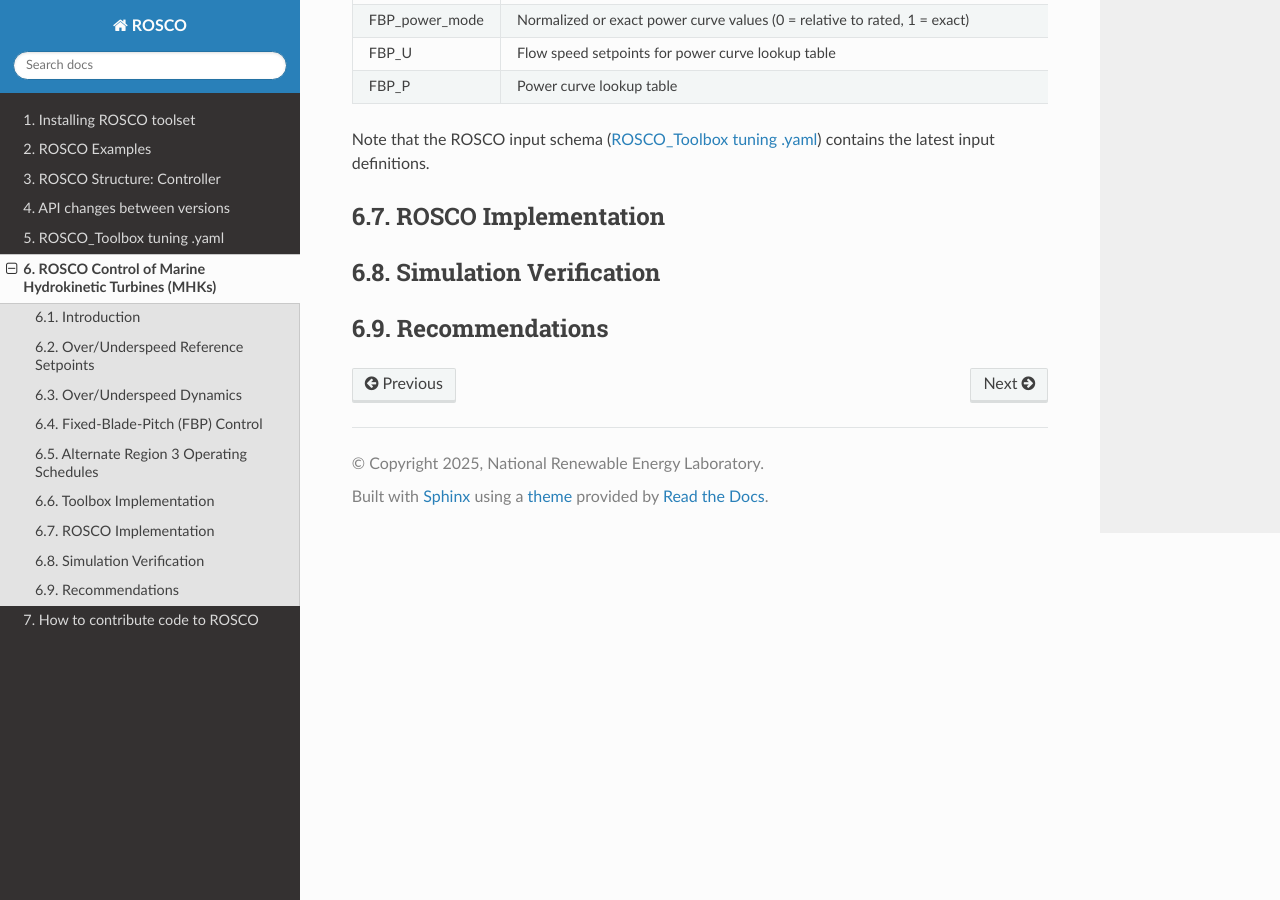
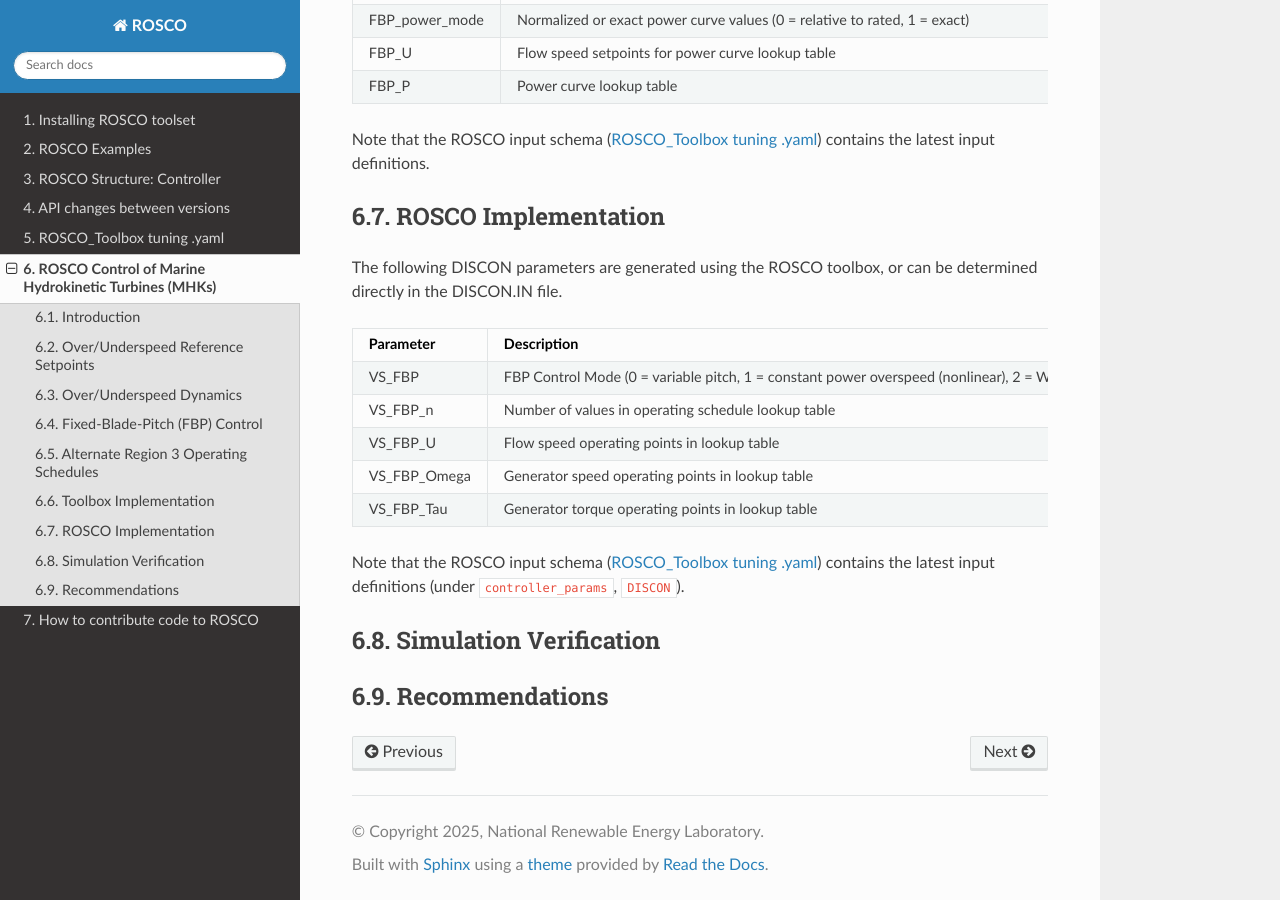
Before and after one commit to NREL/ROSCO, a Sphinx documentation site: the page built from docs/source/marine_hydro.rst, in a window 1280 px wide and 900 px high, scrolled down 1560 px. Built offline with Sphinx 7.4.7 and the Read the Docs theme 3.1.0, drawn with Linux system fonts in a browser that asks for light colours; pages that are not in the unit, such as notebooks, are missing from menus; the version number is read from the project's files by our own code.

Commit message:
Add DISCON input table

```diff
--- a/docs/source/marine_hydro.rst
+++ b/docs/source/marine_hydro.rst
@@ -60,6 +60,28 @@
 ROSCO Implementation
 -----------------------
 
+The following DISCON parameters are generated using the ROSCO toolbox, or can be determined directly in the DISCON.IN file.
+
+.. list-table::
+   :header-rows: 1
+   :widths: auto
+
+   * -  Parameter
+     -  Description
+   * -  VS_FBP
+     -  FBP Control Mode (0 = variable pitch, 1 = constant power overspeed (nonlinear), 2 = WSE-lookup reference tracking, 3 = torque-lookup reference tracking)
+   * -  VS_FBP_n
+     -  Number of values in operating schedule lookup table
+   * -  VS_FBP_U
+     -  Flow speed operating points in lookup table
+   * -  VS_FBP_Omega
+     -  Generator speed operating points in lookup table
+   * -  VS_FBP_Tau
+     -  Generator torque operating points in lookup table
+
+Note that the ROSCO input schema (:ref:`rt_tuning_yaml`) contains the latest input definitions (under :code:`controller_params`, :code:`DISCON`).
+
+
 Simulation Verification
 -----------------------
 
```
